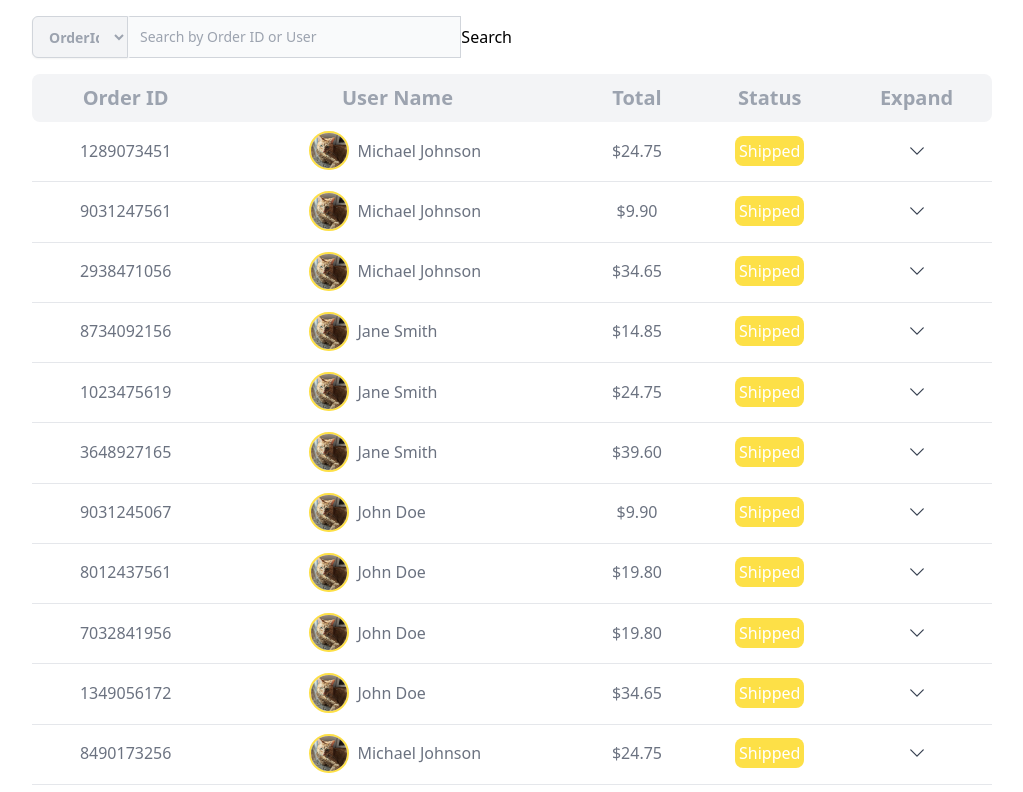
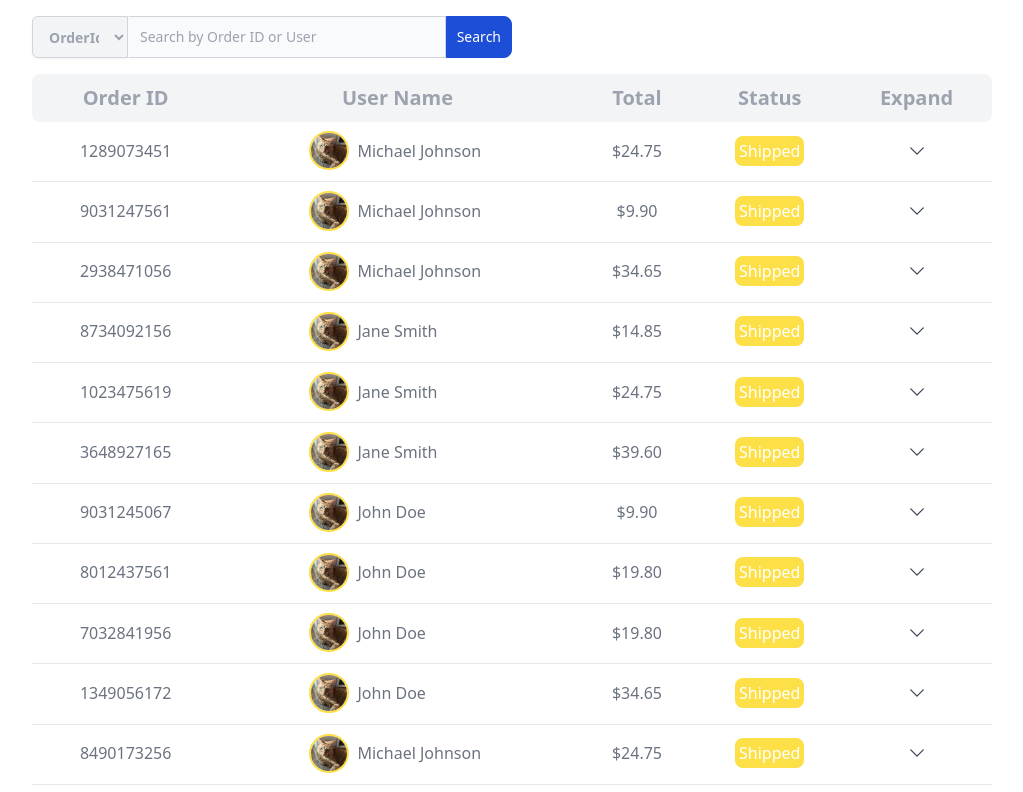
Before and after one commit to francoisdillinger/book_nook_frontend, a React (Vite) app: page / in a window 1280 px wide. Shown: the top 792 px of the page, without its empty margins (128-1151 px from the left). Built offline with nearby package versions, Linux system fonts and the light colour scheme.

Commit message:
Add search button styles to AdminOrders component

```diff
--- a/src/components/AdminOrders.tsx
+++ b/src/components/AdminOrders.tsx
@@ -106,6 +106,7 @@ export default function AdminOrders() {
 						options={["OrderId", "User"]}
 						placeHolder="Search by Order ID or User"
 						selectStyles="font-semibold form-select block w-24 py-2 px-3 border border-gray-300 bg-gray-100 text-gray-400 rounded-l-md shadow-sm focus:outline-none focus:ring-gray-500 focus:border-gray-500 sm:text-sm"
+						buttonStyles="p-2.5 z-10 text-sm font-medium h-full text-white bg-blue-700 rounded-r-lg border border-blue-700 hover:bg-blue-800 focus:ring-4 focus:outline-none focus:ring-blue-300 dark:bg-blue-600 dark:hover:bg-blue-700 dark:focus:ring-blue-800"
 					/>
 				</div>
 			</div>
```
